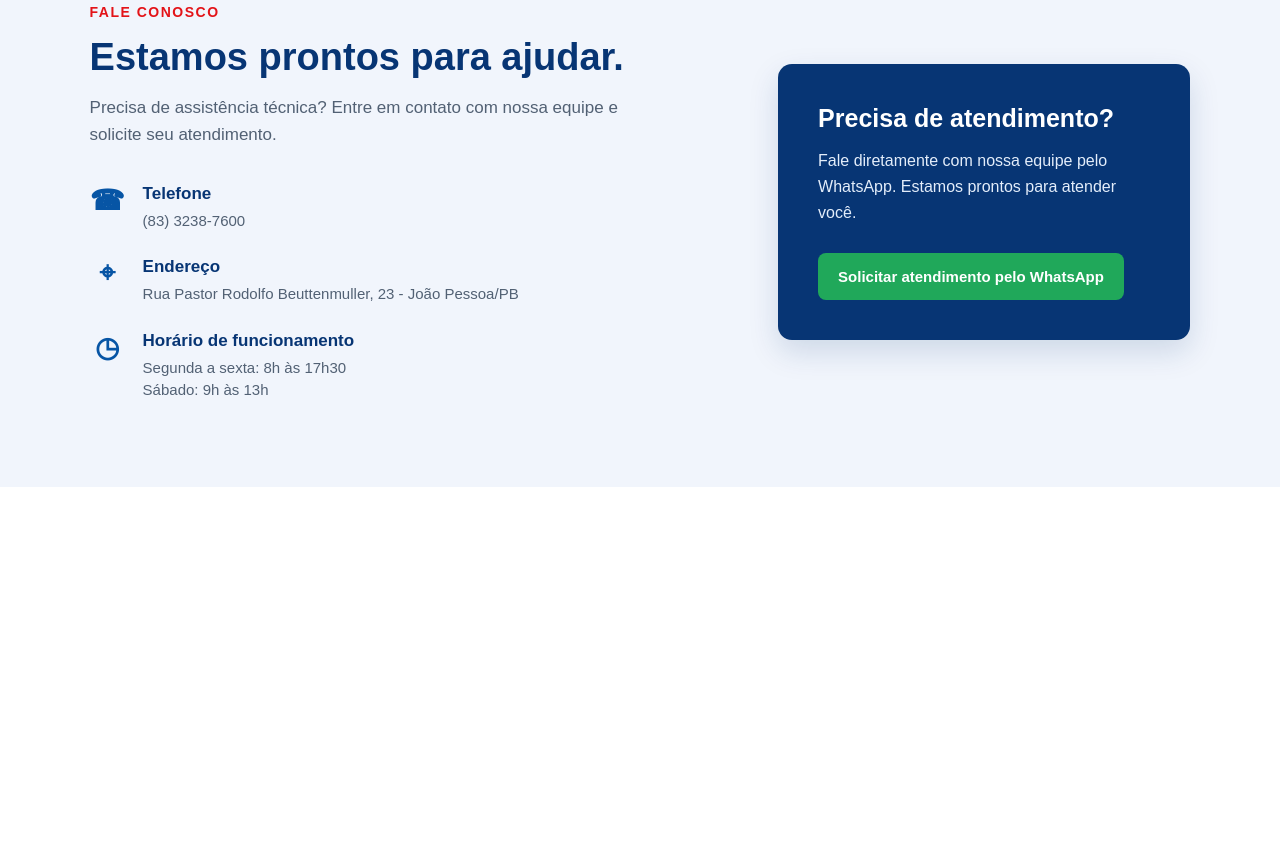
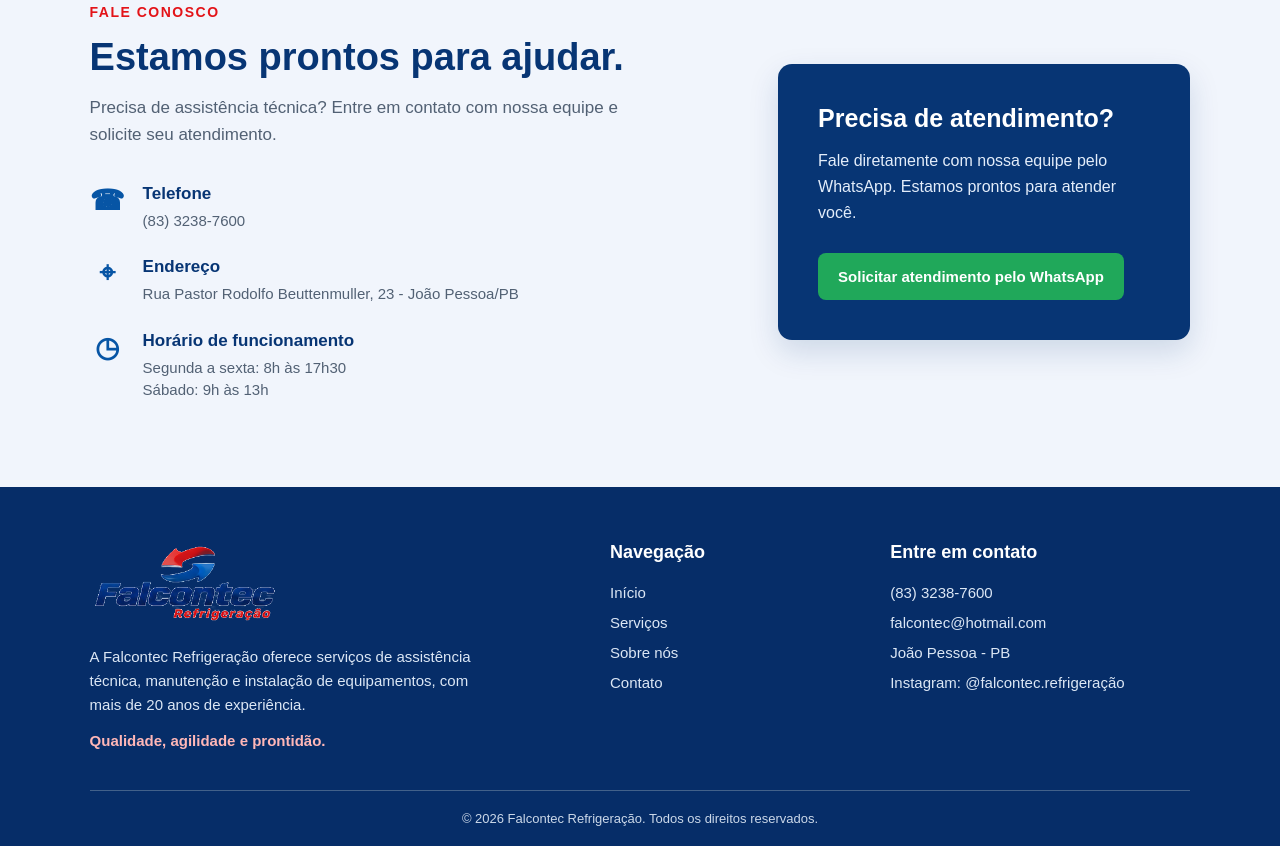
Before and after one commit to CoutinhoGustta/Projeto_Final_FrontEnd, a plain HTML site: page FalconTec/index.html in a window 1280 px wide. Shown: the part 2200-3046 px from the top of the page. Before the commit the page ends 2687 px from the top, so only its background shows below. Drawn offline with Linux system fonts and the light colour scheme.

Commit message:
Adicionando Rodape

```diff
--- a/FalconTec/css/style.css
+++ b/FalconTec/css/style.css
@@ -675,3 +675,84 @@ header {
     padding: 30px;
   }
 }
+
+/* ==============================
+   RODAPÉ
+============================== */
+
+.rodape {
+  background-color: #062d68;
+  color: #ffffff;
+  padding: 55px 7% 20px;
+}
+
+.rodape-conteudo {
+  max-width: 1400px;
+  margin: auto;
+  display: grid;
+  grid-template-columns: 1.5fr 0.7fr 1fr;
+  gap: 70px;
+  padding-bottom: 40px;
+}
+
+.rodape-logo img {
+  width: 190px;
+  height: auto;
+  display: block;
+  margin-bottom: 20px;
+}
+
+.rodape-empresa p {
+  max-width: 400px;
+  color: #dce7f5;
+  font-size: 15px;
+  line-height: 1.6;
+  margin-bottom: 15px;
+}
+
+.rodape-empresa strong {
+  color: #ffb7b7;
+  font-size: 15px;
+}
+
+.rodape-links,
+.rodape-contato {
+  display: flex;
+  flex-direction: column;
+  align-items: flex-start;
+  gap: 13px;
+}
+
+.rodape h3 {
+  font-size: 18px;
+  margin-bottom: 8px;
+}
+
+.rodape-links a,
+.rodape-contato p {
+  color: #dce7f5;
+  font-size: 15px;
+  transition: 0.2s;
+}
+
+.rodape-links a:hover {
+  color: #ff7777;
+}
+
+.rodape-base {
+  border-top: 1px solid #42618a;
+  padding-top: 20px;
+  text-align: center;
+}
+
+.rodape-base p {
+  color: #cbd8e9;
+  font-size: 13px;
+}
+
+@media (max-width: 760px) {
+  .rodape-conteudo {
+    grid-template-columns: 1fr;
+    gap: 35px;
+  }
+}
--- a/FalconTec/index.html
+++ b/FalconTec/index.html
@@ -256,6 +256,44 @@
           </a>
         </div>
       </section>
+
+      <footer class="rodape">
+        <div class="rodape-conteudo">
+          <div class="rodape-empresa">
+            <a href="index.html" class="rodape-logo">
+              <img src="img/falcontec_logo.png" alt="Falcontec Refrigeração" />
+            </a>
+
+            <p>
+              A Falcontec Refrigeração oferece serviços de assistência técnica,
+              manutenção e instalação de equipamentos, com mais de 20 anos de
+              experiência.
+            </p>
+
+            <strong>Qualidade, agilidade e prontidão.</strong>
+          </div>
+
+          <div class="rodape-links">
+            <h3>Navegação</h3>
+            <a href="index.html">Início</a>
+            <a href="#servicos">Serviços</a>
+            <a href="#sobre">Sobre nós</a>
+            <a href="#contato">Contato</a>
+          </div>
+
+          <div class="rodape-contato">
+            <h3>Entre em contato</h3>
+            <p>(83) 3238-7600</p>
+            <p>falcontec@hotmail.com</p>
+            <p>João Pessoa - PB</p>
+            <p>Instagram: @falcontec.refrigeração</p>
+          </div>
+        </div>
+
+        <div class="rodape-base">
+          <p>© 2026 Falcontec Refrigeração. Todos os direitos reservados.</p>
+        </div>
+      </footer>
     </main>
   </body>
 </html>
```
